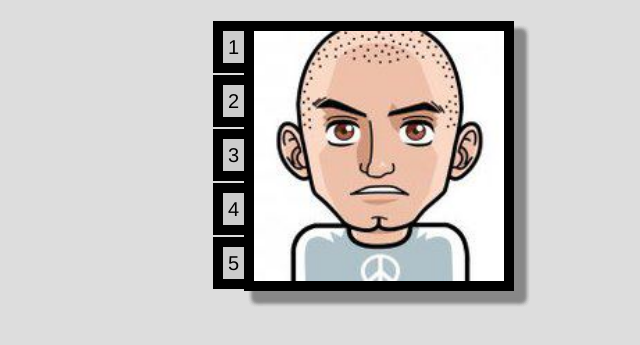
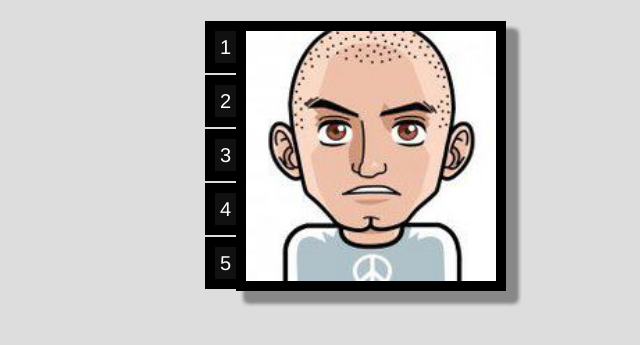
Before and after one commit to futrica/JavaScript, a plain HTML site: page index.html in a window 1280 px wide. Shown: the part 69-414 px from the top of the page, without its empty margins (264-904 px from the left). Drawn offline with Linux system fonts and the light colour scheme.

Commit message:
modificando o arquivo .jse treinando outros comandos - proximo passo: looping e criacao de html

```diff
--- a/index.html
+++ b/index.html
@@ -1,5 +1,6 @@
 <!DOCTYPE html>
 <html>
+
 	<head>
 		<title>Young Padawan</title>
 		<meta charset=utf-8 />
@@ -12,27 +13,21 @@
 
 			<h1> Slider Padawan</h1>
 
-			<div id="id_imagens" class="class_imagem">
+					<img src="image/padawan1.jpg" alt="Imagem 1" />
+					<img src="image/padawan2.jpg" alt="Imagem 2" />
+					<img src="image/padawan3.jpg" alt="Imagem 3" />
+					<img src="image/padawan4.jpg" alt="Imagem 4" />
+					<img src="image/padawan5.jpg" alt="Imagem 5" />
 
-					<img id="img_1" src="image/padawan1.jpg" alt="Imagem 1">
-					<img id="img_2" src="image/padawan2.jpg" alt="Imagem 2">
-					<img id="img_3" src="image/padawan3.jpg" alt="Imagem 3">
-					<img id="img_4" src="image/padawan4.jpg" alt="Imagem 4">
-					<img id="img_5" src="image/padawan5.jpg" alt="Imagem 5">
-			</div>
+					<ul>
+						<li> <a onClick="troca(0)" >1</a> </li>
+						<li> <a onClick="troca(1)" >2</a> </li>
+						<li> <a onClick="troca(2)">3</a> </li>
+						<li> <a onClick="troca(3)">4</a> </li>
+						<li> <a onClick="troca(4)">5</a> </li>
+ 					</ul>
 
-			<div id="id_links" class="class-links">
-					<ul>
-						<li> <a href="#" id="link_1" onclick=executaOnclick0()>1</a> </li>
-						<li> <a href="#" id="link_2" onclick=executaOnclick1()>2</a> </li>
-						<li> <a href="#" id="link_3" onclick=executaOnclick2()>3</a> </li>
-						<li> <a href="#" id="link_4" onclick=executaOnclick3()>4</a> </li>
-						<li> <a href="#" id="link_5" onclick=executaOnclick4()>5</a> </li>
- 					</ul>
-			</div>
 		</div>
-
-
  	</body>
 
 	<script src="scripts/javascript.js" type="text/javascript" charset="utf-8"></script>
--- a/scripts/javascript.js
+++ b/scripts/javascript.js
@@ -19,8 +19,59 @@
 __________________________ Treinamento JavaScript __________________________ */
 
 
-img_aparece = new Array();
-link_clicado = new Array();
+
+list =  document.getElementById('wrapper');
+imgs = list.getElementsByTagName('img');
+//links = list.getElementsByTagName('a')
+
+//imgs[2].style.opacity = 1;
+//document.write(links[1].text)
+
+function troca(num) {
+	if (num == 0) {
+		imgs[0].style.opacity = 1;
+		imgs[1].style.opacity = 0;
+		imgs[2].style.opacity = 0;
+		imgs[3].style.opacity = 0;
+		imgs[4].style.opacity = 0;
+			} else  if (num == 1) {
+		imgs[0].style.opacity = 0;
+		imgs[1].style.opacity = 1;
+		imgs[2].style.opacity = 0;
+		imgs[3].style.opacity = 0;
+		imgs[4].style.opacity = 0;
+			} else  if (num == 2) {
+		imgs[0].style.opacity = 0;
+		imgs[1].style.opacity = 0;
+		imgs[2].style.opacity = 1;
+		imgs[3].style.opacity = 0;
+		imgs[4].style.opacity = 0;
+			} else  if (num == 3) {
+		imgs[0].style.opacity = 0;
+		imgs[1].style.opacity = 0;
+		imgs[2].style.opacity = 0;
+		imgs[3].style.opacity = 1;
+		imgs[4].style.opacity = 0;
+			} else  if (num == 4) {
+		imgs[0].style.opacity = 0;
+		imgs[1].style.opacity = 0;
+		imgs[2].style.opacity = 0;
+		imgs[3].style.opacity = 0;
+		imgs[4].style.opacity = 1;
+			}
+}
+
+
+
+
+
+
+
+
+/* --------------------------------------------------
+		INATIVO
+-----------------------------------------------------
+
 
 img_aparece[0] = document.getElementById("img_1").style;
 img_aparece[1] = document.getElementById("img_2").style;
@@ -28,14 +79,11 @@ img_aparece[2] = document.getElementById("img_3").style;
 img_aparece[3] = document.getElementById("img_4").style;
 img_aparece[4] = document.getElementById("img_5").style;
 
-
-
 link_clicado[0] = document.getElementById("link_1").text;
 link_clicado[1] = document.getElementById("link_2").text;
 link_clicado[2] = document.getElementById("link_3").text;
 link_clicado[3] = document.getElementById("link_4").text;
 link_clicado[4] = document.getElementById("link_5").text;
-
 
 
 function executaOnclick0(){
@@ -77,3 +125,5 @@ function executaOnclick4(){
      img_aparece[3].opacity = 0;
      img_aparece[4].opacity = 1;
 }
+
+*/
--- a/stylesheets/style.css
+++ b/stylesheets/style.css
@@ -18,8 +18,10 @@ h1 {
 	font-size: 1.8em;
 }
 
-#id_imagens img {
+#wrapper img {
 	position: absolute;
+	top: 90px;
+	left: 500px;
 	width: 250px;
 	height: 250px;
 	opacity: 1;
@@ -27,30 +29,33 @@ h1 {
 	box-shadow: 10px 10px 5px #888888;
 }
 
-#id_links ul{
-	float: left;
+#wrapper ul{
+	position: absolute;
+	top: 90px;
+	left: 100px;
 	margin: 15px 00px 0px 329px;
 
 }
 
-#id_links li{
+#wrapper li{
 	margin: 0px 00px 31px 0px;
 	display: block;
 }
 
-#id_links a{
-	color: black;
+#wrapper a{
+	color: white;
 	text-decoration: none;
 	text-align: center;
 	padding: 5px;
-	background: #cccccc;
+	background: #111111;
 	width: 10px;
 	height: 10px;
 	border: 10px solid black;
 
 }
 
-#id_links a:hover {
-	background: black;
-	color: white;
+#wrapper a:hover {
+	background: white;
+	color: black;
+	border: 10px solid white;
 }
```
Also changed, not shown: 1 other file.
